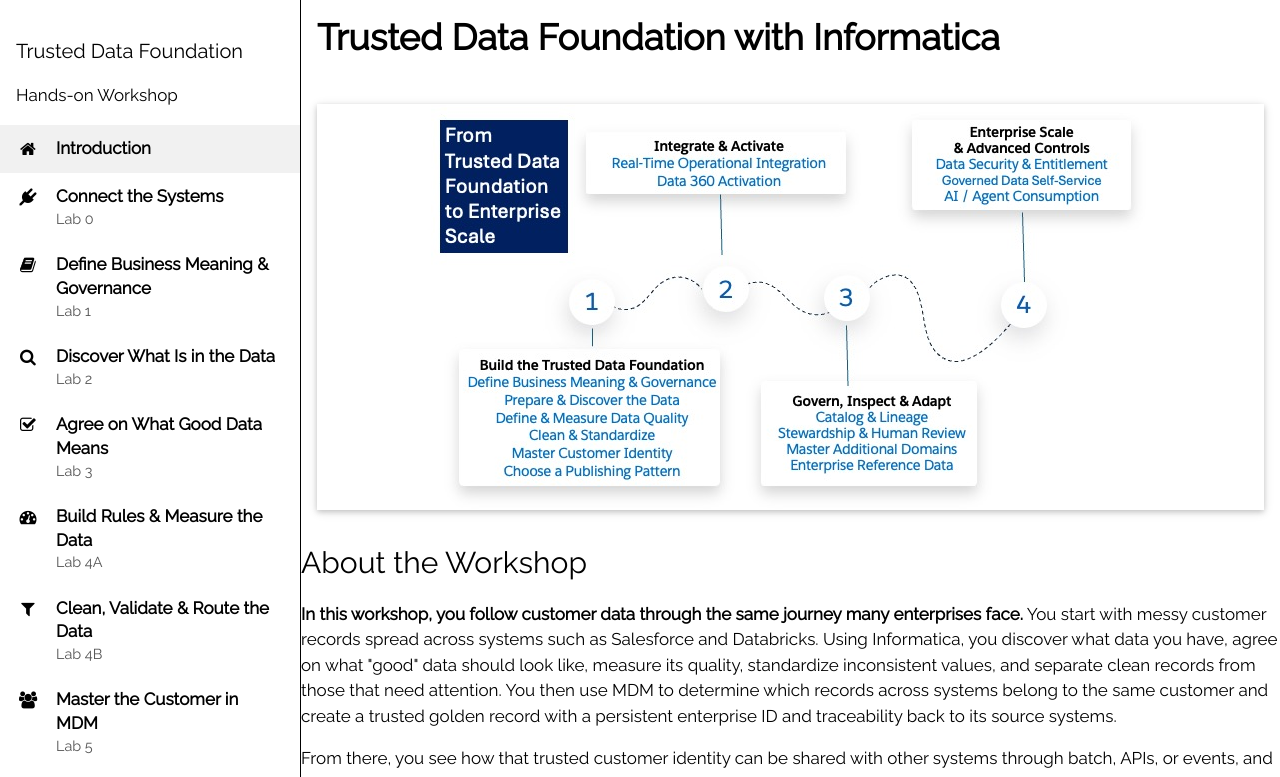
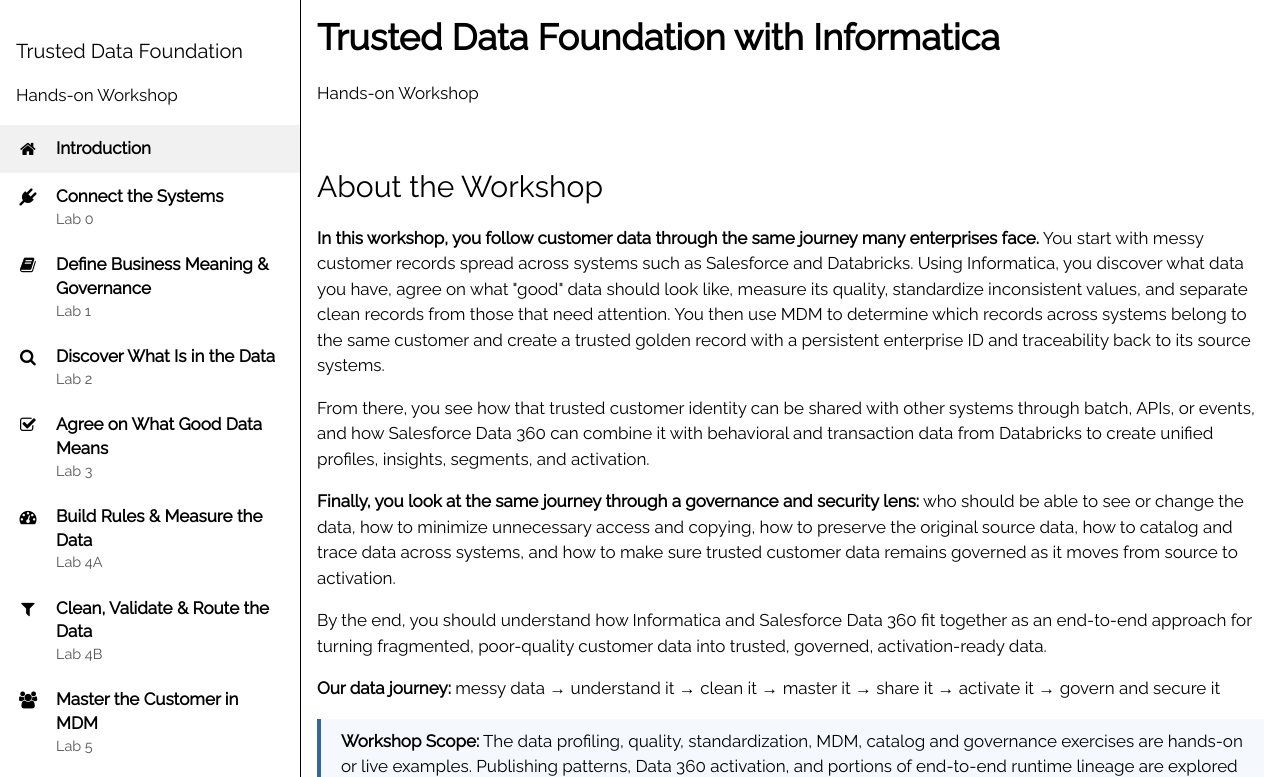
Before and after one commit to data-foundation-workshop/data-foundation-workshop.github.io, a plain HTML site: page index.html in a window 1280 px wide. Shown: the top 777 px of the page. Drawn offline with nearby package versions, Linux system fonts and the light colour scheme.

Commit message:
Update index.html

```diff
--- a/index.html
+++ b/index.html
@@ -76,15 +76,12 @@
     <span class="w3-button w3-hide-large w3-xxlarge w3-hover-text-grey" onclick="w3_open()"><i class="fa fa-bars"></i></span>
     <div class="w3-container">
       <h1><b>Trusted Data Foundation with Informatica</b></h1>
-
+      <p>Hands-on Workshop</p>
     </div>
   </header>
 
   <!-- About the Workshop -->
   <div class="w3-container" style="margin-top:30px;margin-bottom:30px;">
-        <!-- Slide 2: Journey Map -->
-    <div class="w3-card w3-container w3-center w3-mobile"><img class="w3-image" src="img/slide2.jpeg" alt="Customer Data Journey Map"></div>
-  </div>
     <h2>About the Workshop</h2>
 
     <p><strong>In this workshop, you follow customer data through the same journey many enterprises face.</strong> You start with messy customer records spread across systems such as Salesforce and Databricks. Using Informatica, you discover what data you have, agree on what "good" data should look like, measure its quality, standardize inconsistent values, and separate clean records from those that need attention. You then use MDM to determine which records across systems belong to the same customer and create a trusted golden record with a persistent enterprise ID and traceability back to its source systems.</p>
@@ -101,7 +98,9 @@
       <strong>Workshop Scope:</strong> The data profiling, quality, standardization, MDM, catalog and governance exercises are hands-on or live examples. Publishing patterns, Data 360 activation, and portions of end-to-end runtime lineage are explored architecturally.
     </blockquote>
 
-
+    <!-- Slide 2: Journey Map -->
+    <div class="w3-card w3-container w3-center w3-mobile"><img class="w3-image" src="img/slide2.jpeg" alt="Customer Data Journey Map"></div>
+  </div>
 
   <!-- Example Customer Data Journey Map -->
   <div class="w3-container" style="margin-top:30px;margin-bottom:30px;">
```
